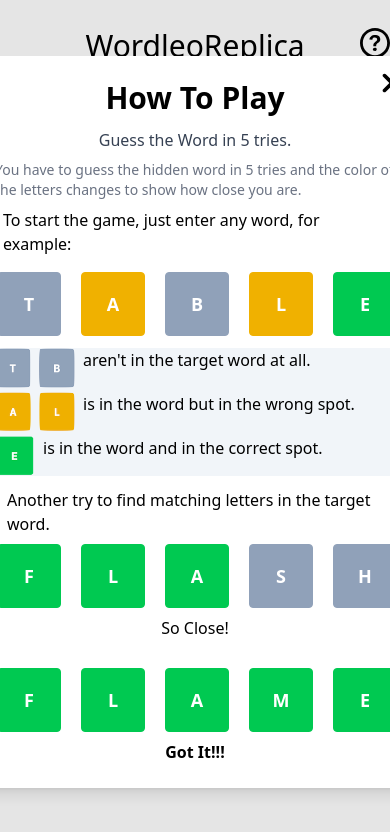
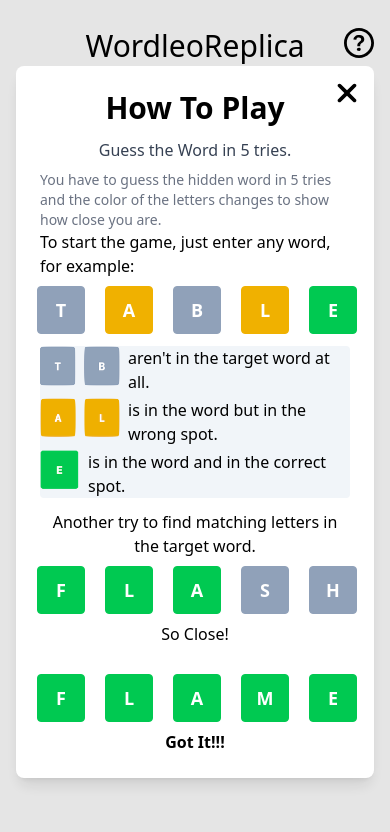
Before and after one commit to swapnilkatwe/wordle-game, a React (Vite) app: page / in a window 390 px wide. Both pictures are taken after a click on the button 375 px from the left and 43 px from the top of the page. Shown: the top 832 px of the page. Built offline with nearby package versions, Linux system fonts and the light colour scheme.

Commit message:
Responsive UI for Mobile screen and all screen sizes.

```diff
--- a/src/App.tsx
+++ b/src/App.tsx
@@ -51,7 +51,7 @@ function App() {
       {/* Game Information Modal */}
       <GameInfoModal isOpen={modalIsOpen} onClose={handleOnCloseModal} />
 
-      <div className="mx-auto max-w-md">
+      <div className="mx-auto sm:w-full md:max-w-md min-h-screen items-center justify-center px-4">
         {/* Render Header */}
         <Header
           isGameOver={isGameOver}
--- a/src/components/Cell.tsx
+++ b/src/components/Cell.tsx
@@ -20,7 +20,7 @@ const Cell = ({ character, state }: Props) => {
       value={character}
       readOnly
       data-testid="textbox"
-      className={`border border-gray-300 p-2 text-center h-16 w-16 m-2 ml-3 rounded font-bold text-lg ${stateStyles}`}
+      className={`border border-gray-300 p-2 text-center h-12 w-12 m-2 ml-3 rounded font-bold text-lg items-center justify-center sm:w-14 sm:h-14 md:w-16 md:h-16 ${stateStyles}`}
     />
   );
 };
--- a/src/components/GameInfoModal.tsx
+++ b/src/components/GameInfoModal.tsx
@@ -29,8 +29,8 @@ const GameInfoModal = ({ isOpen, onClose }: Props) => {
 
   return createPortal(
     <dialog ref={dialog} onClose={onClose}>
-      <div className="fixed inset-0 flex items-center justify-center">
-        <div className="bg-white p-6 rounded-lg shadow-lg max-w-md relative">
+      <div className="fixed inset-0 flex items-center justify-center  bg-opacity-50 p-4">
+        <div className="bg-white p-6 rounded-lg shadow-lg max-w-md relative w-full sm:max-w-lg h-auto max-h-[90vh] overflow-y-auto">
           {/* Close Button */}
           <button
             role="close"
@@ -54,9 +54,7 @@ const GameInfoModal = ({ isOpen, onClose }: Props) => {
               You have to guess the hidden word in 5 tries and the color of the
               letters changes to show how close you are.
             </p>
-            <h1 className="m-2">
-              To start the game, just enter any word, for example:
-            </h1>
+            <h1>To start the game, just enter any word, for example:</h1>
             <div className="flex justify-center mb-1">
               <Cell character="T" state={letterStatus.absent} />
               <Cell character="A" state={letterStatus.present} />
@@ -81,7 +79,9 @@ const GameInfoModal = ({ isOpen, onClose }: Props) => {
             </div>
 
             <div className="m-3">
-              <h1>Another try to find matching letters in the target word.</h1>
+              <h1 className="text-center">
+                Another try to find matching letters in the target word.
+              </h1>
               <div className="flex justify-center">
                 <Cell character="F" state={letterStatus.correct} />
                 <Cell character="L" state={letterStatus.correct} />
```
